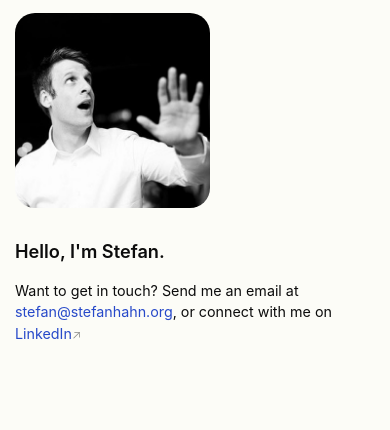
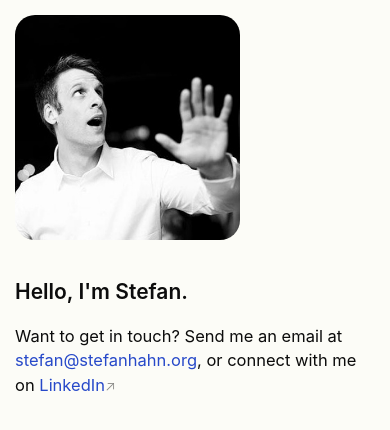
Before and after one commit to StefanHahn/stefanhahn.org, a plain HTML site: page index.html in a window 390 px wide. Drawn offline with Linux system fonts and the light colour scheme.

Commit message:
Add files via upload

```diff
--- a/style.css
+++ b/style.css
@@ -88,7 +88,7 @@ a[href*="//"]:hover:after {
 /* ------- Smaller screens ------- */
 
 @media only screen and (max-width: 680px) {
-  body { font-size: 13px; }
+  body { font-size: 15px; }
   img {width: 15em;}
 }
 
```
